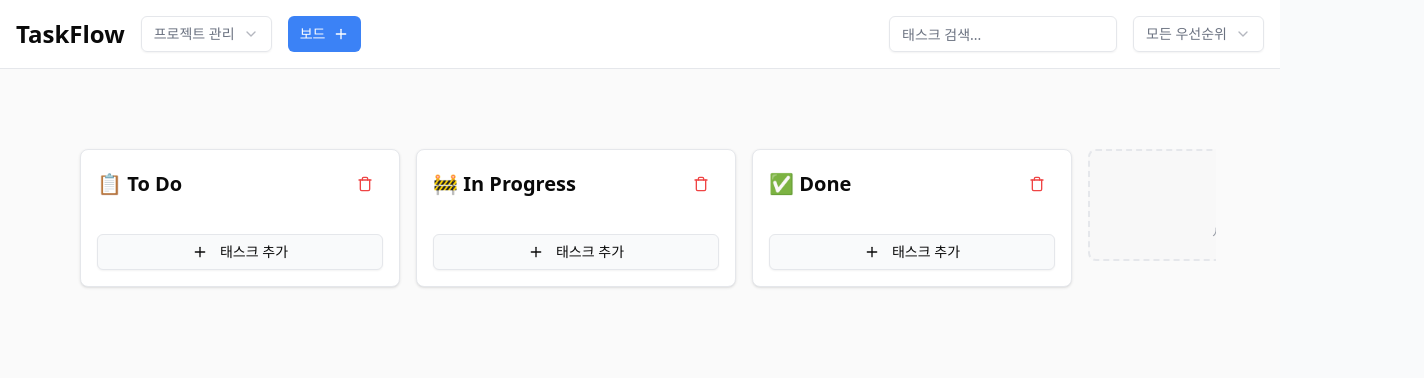
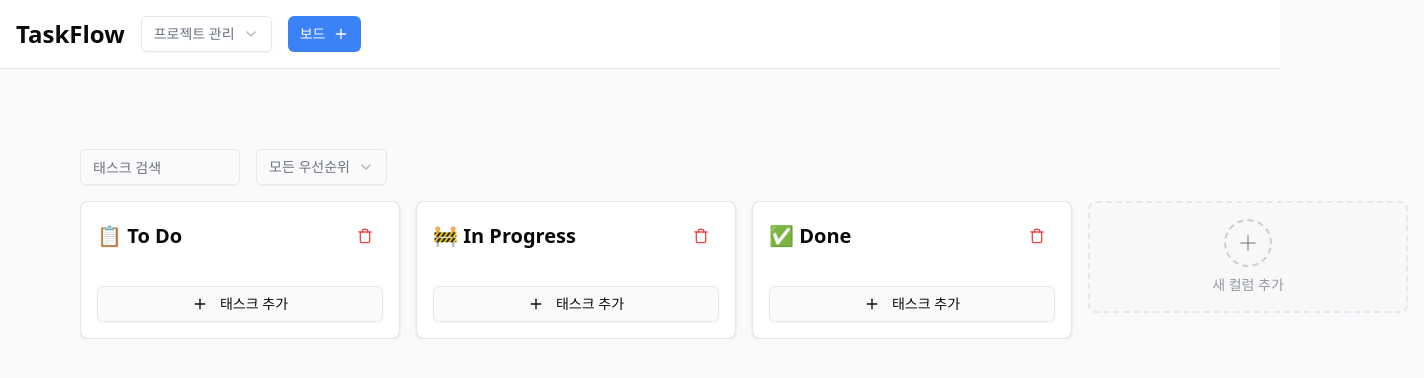
Before and after one commit to Yangs1s/task_flow, a Next.js app: page / in a window 1280 px wide. Shown: the top 378 px of the page, 1424 px wide, since content can reach past the window. Built offline with nearby package versions, Linux system fonts and the light colour scheme.

Commit message:
feat: taskController 추가

```diff
--- a/src/entities/task/ui/index.ts
+++ b/src/entities/task/ui/index.ts
@@ -1 +1,2 @@
 export * from './TaskCard'
+export * from './PriorityBadge'
--- /dev/null
+++ b/src/features/board/ui/BoardSelectBox.tsx
@@ -0,0 +1,15 @@
+import { Select, SelectValue, SelectContent, SelectItem, SelectTrigger } from "@/src/shared/ui/select"
+
+export const BoardSelectBox = () => {
+    // TODO: 보드 목록 조회 후 추가
+    return (
+        <Select>
+            <SelectTrigger>
+            <SelectValue placeholder="프로젝트 관리" />
+            </SelectTrigger>
+            <SelectContent>
+            <SelectItem value="all">모든 보드</SelectItem>
+            </SelectContent>
+        </Select>
+    )
+}
--- /dev/null
+++ b/src/features/task/ui/TaskController.tsx
@@ -0,0 +1,28 @@
+import { Input } from "@/src/shared/ui/input"
+import { Select, SelectContent, SelectItem, SelectTrigger, SelectValue } from "@/src/shared/ui/select"
+
+export const TaskController = () => {
+    return (
+        <div className="flex items-center space-x-4 w-full">
+        {/* Search */}
+          <Input
+            className="w-full max-w-40"
+            type="text"
+            placeholder="태스크 검색"
+          />
+        {/* Priority Filter */}
+
+        <Select>
+          <SelectTrigger>
+            <SelectValue placeholder="모든 우선순위" />
+          </SelectTrigger>
+          <SelectContent>
+            <SelectItem value="all">모든 우선순위</SelectItem>
+            <SelectItem value="high">높음</SelectItem>
+            <SelectItem value="medium">보통</SelectItem>
+            <SelectItem value="low">낮음</SelectItem>
+          </SelectContent>
+        </Select>
+      </div>
+    )
+}
--- a/src/features/task/ui/index.ts
+++ b/src/features/task/ui/index.ts
@@ -1,2 +1,3 @@
 export * from './AddTaskButton'
 export * from './AddTaskModal'
+export * from './TaskController'
--- a/src/widgets/board/ui/BoardContainer.tsx
+++ b/src/widgets/board/ui/BoardContainer.tsx
@@ -5,6 +5,7 @@ import { TaskColumn } from "@/src/entities/column/ui"
 import { useMemo, useEffect } from 'react'
 import { AddTaskButton } from "@/src/features/task/ui"
 import { AddColumnButton } from "@/src/features/column/ui"
+import { TaskController } from "@/src/features/task/ui"
 
 interface BoardContainerProps {
   boardId: string
@@ -28,11 +29,14 @@ export const BoardContainer = ({ boardId }: BoardContainerProps) => {
   }, [allColumns])
 
   return (
-    <div className="flex gap-4 overflow-x-auto p-4">
-      {columns.map((column) => (
-        <TaskColumn key={column.id} column={column} footerSlot={<AddTaskButton columnId={column.id} />} />
-      ))}
-      <AddColumnButton />
+    <div className="flex flex-col gap-4 p-4">
+      <TaskController />
+      <div className="flex gap-4 overflow-x-auto">
+        {columns.map((column) => (
+          <TaskColumn key={column.id} column={column} footerSlot={<AddTaskButton columnId={column.id} />} />
+        ))}
+        <AddColumnButton />
+      </div>
     </div>
   )
 }
--- a/src/widgets/header/ui/Header.tsx
+++ b/src/widgets/header/ui/Header.tsx
@@ -1,51 +1,18 @@
 'use client'
 import { AddBoardButton } from "@/src/features/board/add-board";
-import { Input } from "@/src/shared/ui/input";
-import {Select, SelectContent, SelectItem, SelectTrigger, SelectValue} from "@/src/shared/ui/select";
+import { BoardSelectBox } from "@/src/features/board/ui/BoardSelectBox";
 export function Header() {
   return (
     <header className="bg-white border-b border-gray-200 p-4">
       <div className="flex items-center justify-between">
         <div className="flex items-center space-x-4">
           <h1 className="text-2xl font-bold">TaskFlow</h1>
-          <Select>
-            <SelectTrigger>
-              <SelectValue placeholder="프로젝트 관리" />
-            </SelectTrigger>
-            <SelectContent>
-              <SelectItem value="all">모든 보드</SelectItem>
-            </SelectContent>
-          </Select>
+          <BoardSelectBox />
           {/* features는 사용자 액션을 담당! */}
           <AddBoardButton />
         </div>
 
-        <div className="flex items-center space-x-4">
-          {/* Search */}
-          {/* <input
-            type="text"
-            placeholder="태스크 검색..."
-            className="p-2 border rounded bg-white border-gray-300"
-          /> */}
 
-            <Input
-              type="text"
-              placeholder="태스크 검색..."
-            />
-          {/* Priority Filter */}
-
-          <Select>
-            <SelectTrigger>
-              <SelectValue placeholder="모든 우선순위" />
-            </SelectTrigger>
-            <SelectContent>
-              <SelectItem value="all">모든 우선순위</SelectItem>
-              <SelectItem value="high">높음</SelectItem>
-              <SelectItem value="medium">보통</SelectItem>
-              <SelectItem value="low">낮음</SelectItem>
-            </SelectContent>
-          </Select>
-        </div>
       </div>
     </header>
   );
```
